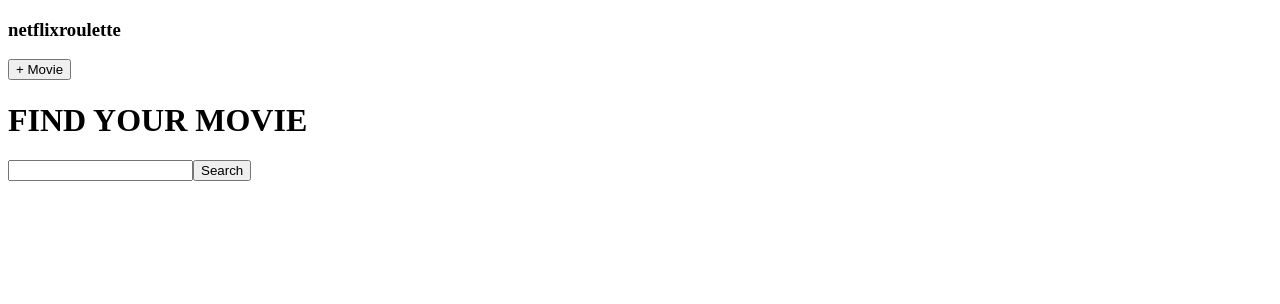
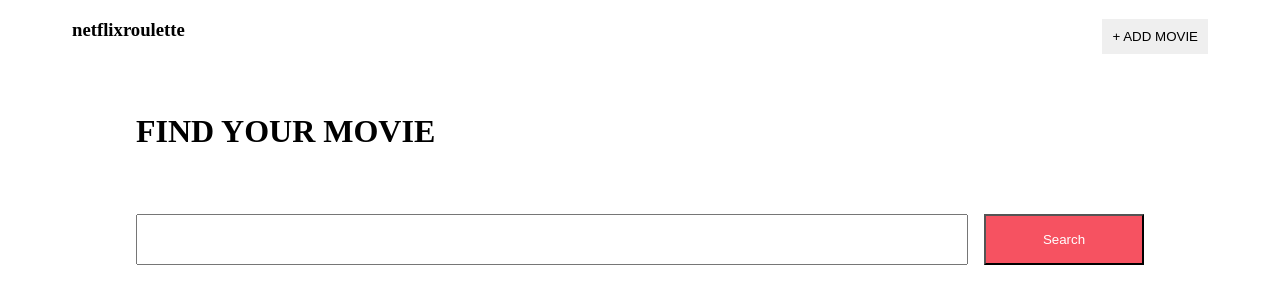
Before and after one commit to MCooper253/NetflixRoulette, a React app: page / in a window 1280 px wide. Shown: the top 304 px of the page. Built offline with nearby package versions, Linux system fonts and the light colour scheme.

Commit message:
creates initial header styling

```diff
--- a/src/app/Containers/Header Containers/Search.js
+++ b/src/app/Containers/Header Containers/Search.js
@@ -4,7 +4,7 @@
 const Search = () => {
 
     return (
-        <div>
+        <div className='searchWrapper'>
         <h1>FIND YOUR MOVIE</h1>
         <SearchBar />
         </div>
--- a/src/app/Containers/Header Containers/SearchBar.js
+++ b/src/app/Containers/Header Containers/SearchBar.js
@@ -5,10 +5,10 @@
 const SeacrhBar = () => {
 
     return (
-        <form>
+        <div className='form'>
             <input type="text" name="Search Criteria" />
             <Button caption="Search" onClick={onSearch} />
-        </form>
+        </div>
     )
 };
 
--- a/src/app/Containers/Header Containers/TopBar.js
+++ b/src/app/Containers/Header Containers/TopBar.js
@@ -6,10 +6,10 @@
 const TopBar = () => {
 
     return (
-        <div>
+        <nav>
+        <Button caption='+ ADD MOVIE' onClick={e=>e.preventDefault()} />
         <Logo />
-        <Button caption='+ Movie' onClick={e=>e.preventDefault()} />
-        </div>
+        </nav>
     )
 };
 
--- a/src/app/Styles/_header.scss
+++ b/src/app/Styles/_header.scss
@@ -0,0 +1,36 @@
+@import '_vairables';
+
+header {
+    margin: 0 4rem 0 4rem;
+    nav {
+        span {
+            font-weight: bolder !important;
+        }
+        button {
+            float: right;
+            display: block;
+            border: 0px;
+            padding: 10px;
+        }
+    }
+}
+
+.searchWrapper {
+    h1 {
+        margin-bottom: 4rem;
+    }
+    padding: 2rem 4rem 2rem 4rem;
+    .form {
+        display: flex;
+        input {
+            flex-grow: 1;
+            padding: 1rem;
+        }
+        button {
+            background-color: $pink;
+            color: white;
+            width: 10rem;
+            margin-left: 1rem;
+        }
+    }
+}
--- a/src/app/Styles/style.scss
+++ b/src/app/Styles/style.scss
@@ -0,0 +1 @@
+@import 'header';
```
